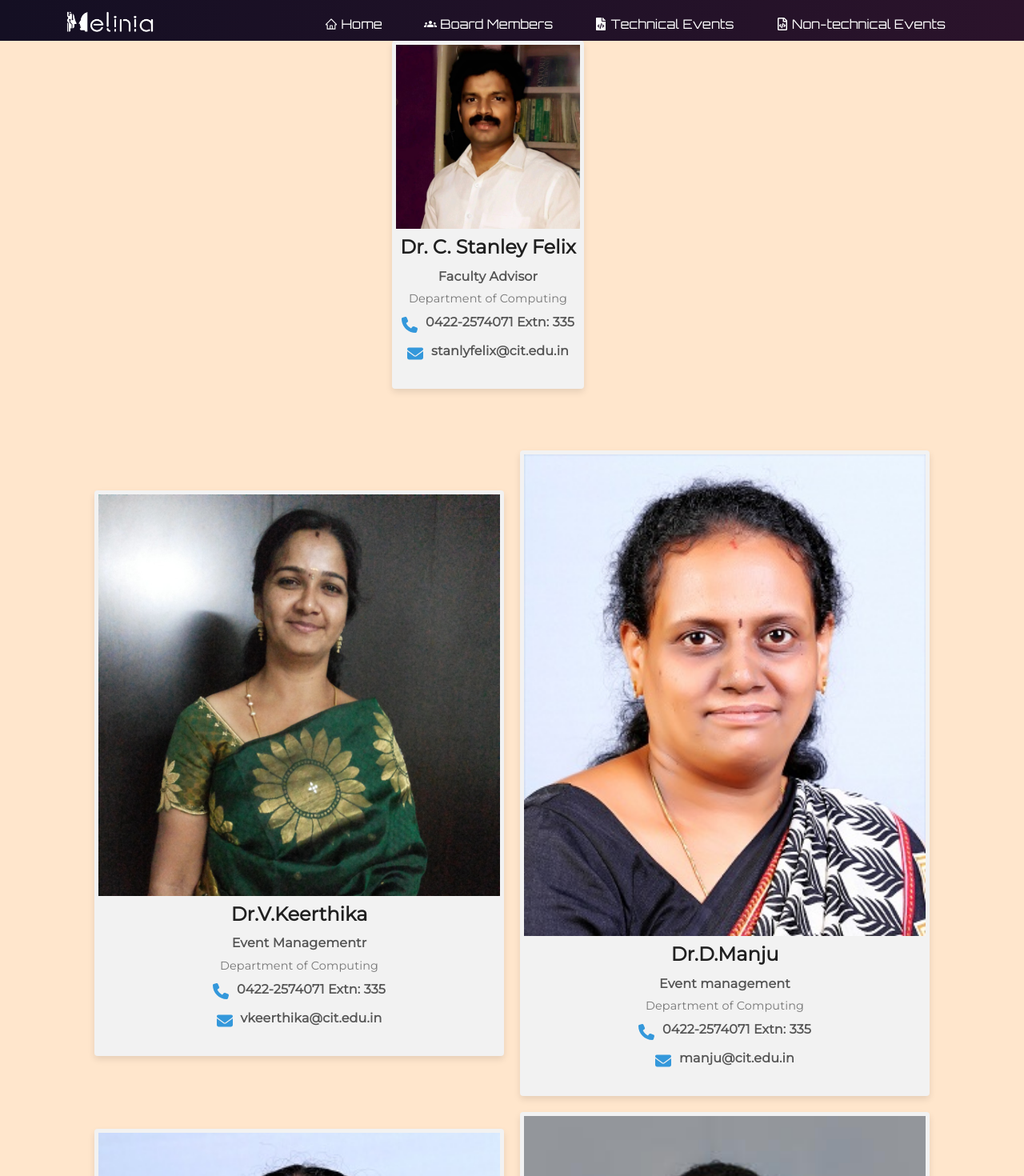
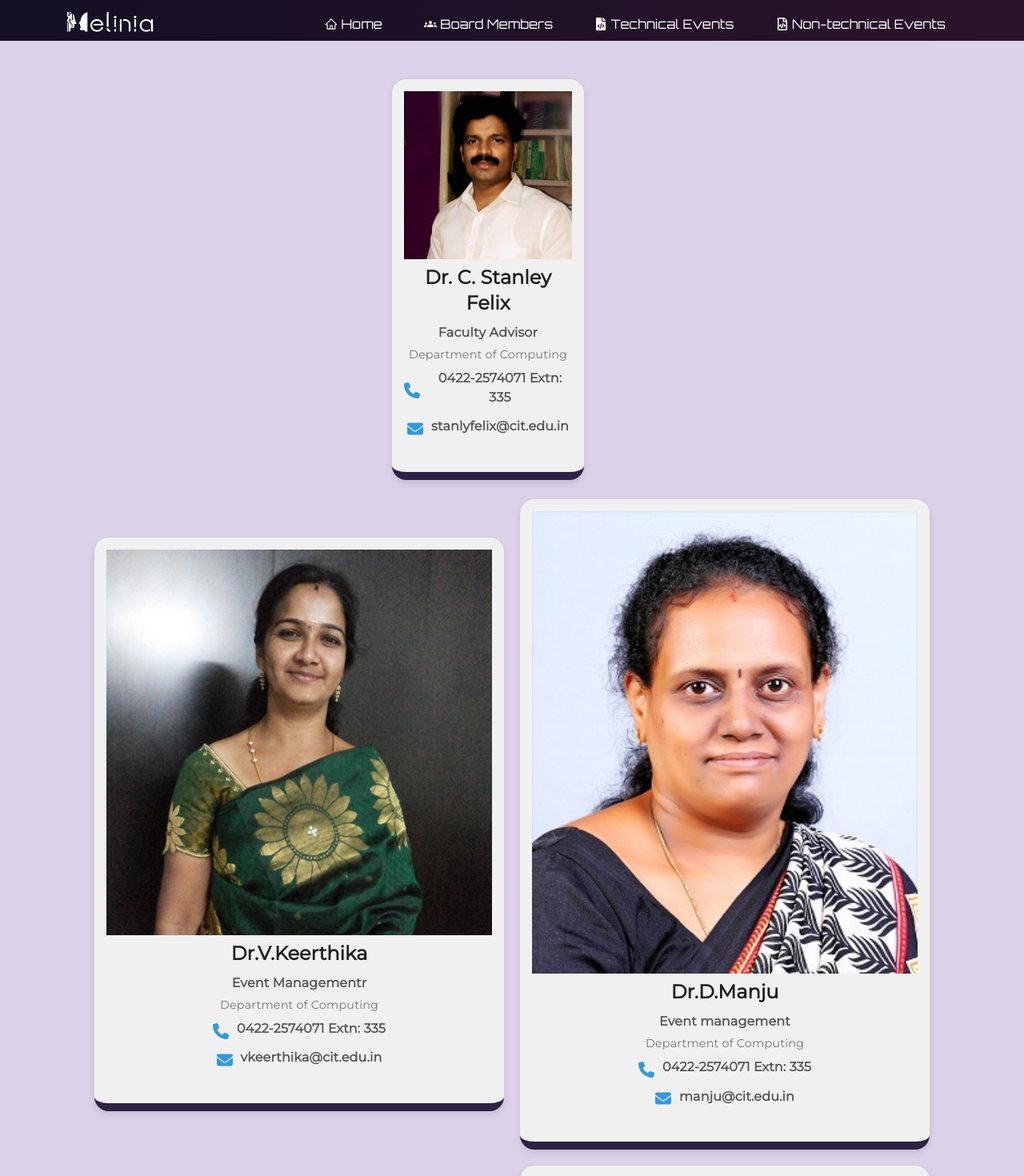
Before and after one commit to janumathigp/melinia-2024, a React (Create React App) app: page /board in a window 1280 px wide. Shown: the top 1470 px of the page at 80% size. Built offline with nearby package versions, Linux system fonts and the light colour scheme.

Commit message:
add some stlye to it

```diff
--- a/src/Components/Board/Board.js
+++ b/src/Components/Board/Board.js
@@ -56,15 +56,18 @@ class Board extends React.Component
     {
         return(
 <div>
-<div style={{ backgroundColor: '#ffe6cc', marginTop: '4%' }}>
-          <section style={{ marginBottom: '6%', marginLeft: 'auto', marginRight: 'auto', maxWidth: '300px' }}>
+<div style={{ backgroundColor: '#d9d2e9', marginTop: '4%' }}>
+  <br></br><br></br>
+          <section style={{  marginLeft: 'auto', marginRight: 'auto', maxWidth: '300px'}}>
             <Card
               sx={{
+                borderBottom: '10px solid #2C2244',
+    borderRadius: '18px',
                 width: '100%',
                 boxShadow: '0 4px 8px rgba(0, 0, 0, 0.1)',
                 fontFamily: 'Poppins, sans-serif',
                 transition: 'transform 0.3s ease-in-out',
-                padding:'5px',
+                padding:'15px',
                 '&:hover': {
                   transform: 'scale(1.05)',
                 },
@@ -78,7 +81,8 @@ class Board extends React.Component
                 '@media (min-width: 1025px) and (max-width: 1440px)': {
                   maxWidth: '80%',
                 },
-                backgroundColor: '#f2f2f2 !important',
+                // backgroundColor: '#f2f2f2 !important',
+                backgroundColor:'#f0f0f0'
               }}
             >
               {/* ... (Existing card content) */}
@@ -117,20 +121,22 @@ class Board extends React.Component
           </CardContent>
             </Card>
           </section>
-
+          <br></br>
         {/* New row of four cards */}
         <div style={{ display: 'flex', justifyContent: 'center', alignItems: 'center', flexWrap: 'wrap' }}>
           {this.cardDataTeachers.map((data, index) => (
             <Card
               key={index}
               sx={{
+                borderBottom: '10px solid #2C2244',
+    borderRadius: '18px',
                 width: '100%',
                 maxWidth: '250px', // Adjust the maximum width as needed
                 boxShadow: '0 4px 8px rgba(0, 0, 0, 0.1)',
                 fontFamily: 'Poppins, sans-serif',
                 transition: 'transform 0.3s ease-in-out',
                 margin: '0 10px 20px',
-                padding:'5px',
+                padding:'15px',
                 '&:hover': {
                   transform: 'scale(1.05)',
                 },
@@ -145,7 +151,7 @@ class Board extends React.Component
                 '@media (min-width: 1025px) and (max-width: 1440px)': {
                   maxWidth: '40%',
                 },
-                backgroundColor: '#f2f2f2 !important',
+                backgroundColor: '#f0f0f0 !important',
               }}
             >
               {/* ... (Card content for new row) */}
@@ -197,13 +203,15 @@ class Board extends React.Component
             <Card
               key={index}
               sx={{
+                borderBottom: '10px solid #2C2244',
+    borderRadius: '18px',
                 width: '100%',
                 maxWidth: '250px', // Adjust the maximum width as needed
                 boxShadow: '0 4px 8px rgba(0, 0, 0, 0.1)',
                 fontFamily: 'Poppins, sans-serif',
                 transition: 'transform 0.3s ease-in-out',
                 margin: '0 10px 20px',
-                padding:'5px',
+                padding:'15px',
                 '&:hover': {
                   transform: 'scale(1.05)',
                 },
@@ -218,7 +226,7 @@ class Board extends React.Component
                 '@media (min-width: 1025px) and (max-width: 1440px)': {
                   maxWidth: '40%',
                 },
-                backgroundColor: '#f2f2f2 !important',
+                backgroundColor: '#f0f0f0 !important',
               }}
             >
               {/* ... (Card content for new row) */}
@@ -258,18 +266,21 @@ class Board extends React.Component
             </Card>
           ))}
         </div>
+        <br></br>
         <div style={{ display: 'flex', justifyContent: 'space-evenly', alignItems: 'center', flexWrap: 'wrap' }}>
           {[1, 2].map((index) => (
             <Card
               key={index}
               sx={{
+                borderBottom: '10px solid #2C2244',
+    borderRadius: '18px',
                 width: '100%',
                 maxWidth: '250px', // Adjust the maximum width as needed
                 boxShadow: '0 4px 8px rgba(0, 0, 0, 0.1)',
                 fontFamily: 'Poppins, sans-serif',
                 transition: 'transform 0.3s ease-in-out',
                 margin: '0 10px 20px',
-                padding:'5px',
+                padding:'15px',
                 '&:hover': {
                   transform: 'scale(1.05)',
                 },
@@ -284,7 +295,7 @@ class Board extends React.Component
                 '@media (min-width: 1025px) and (max-width: 1440px)': {
                   maxWidth: '40%',
                 },
-                backgroundColor: '#f2f2f2 !important',
+                backgroundColor: '#f0f0f0 !important',
               }}
             >
               {/* ... (Card content for new row) */}
@@ -324,18 +335,21 @@ class Board extends React.Component
             </Card>
           ))}
         </div>
+        <br></br>
         <div style={{ display: 'flex', justifyContent: 'center', alignItems: 'center', flexWrap: 'wrap' }}>
           {[1, 2, 3, 4].map((index) => (
             <Card
               key={index}
               sx={{
+                borderBottom: '10px solid #2C2244',
+    borderRadius: '18px',
                 width: '100%',
                 maxWidth: '250px', // Adjust the maximum width as needed
                 boxShadow: '0 4px 8px rgba(0, 0, 0, 0.1)',
                 fontFamily: 'Poppins, sans-serif',
                 transition: 'transform 0.3s ease-in-out',
                 margin: '0 10px 20px',
-                padding:'5px',
+                padding:'15px',
                 '&:hover': {
                   transform: 'scale(1.05)',
                 },
@@ -350,7 +364,7 @@ class Board extends React.Component
                 '@media (min-width: 1025px) and (max-width: 1440px)': {
                   maxWidth: '40%',
                 },
-                backgroundColor: '#f2f2f2 !important',
+                backgroundColor: '#f0f0f0 !important',
               }}
             >
               {/* ... (Card content for new row) */}
@@ -390,8 +404,8 @@ class Board extends React.Component
             </Card>
           ))}
         </div>
+        <br></br>
         </div>
-
       </div>
 
         );
--- a/src/Components/Developers/Developers.js
+++ b/src/Components/Developers/Developers.js
@@ -19,7 +19,7 @@ class Developers extends React.Component
     render()
     {
         return(
-<div style={{ backgroundColor: '#ffe6cc', marginTop: '4%', }}>
+<div style={{ backgroundColor: '#b5b5b5', marginTop: '4%', }}>
         <Typography variant="h3" gutterBottom style={{ marginTop: '73px', padding: '10px' }}>
           Developers
         </Typography>
```
